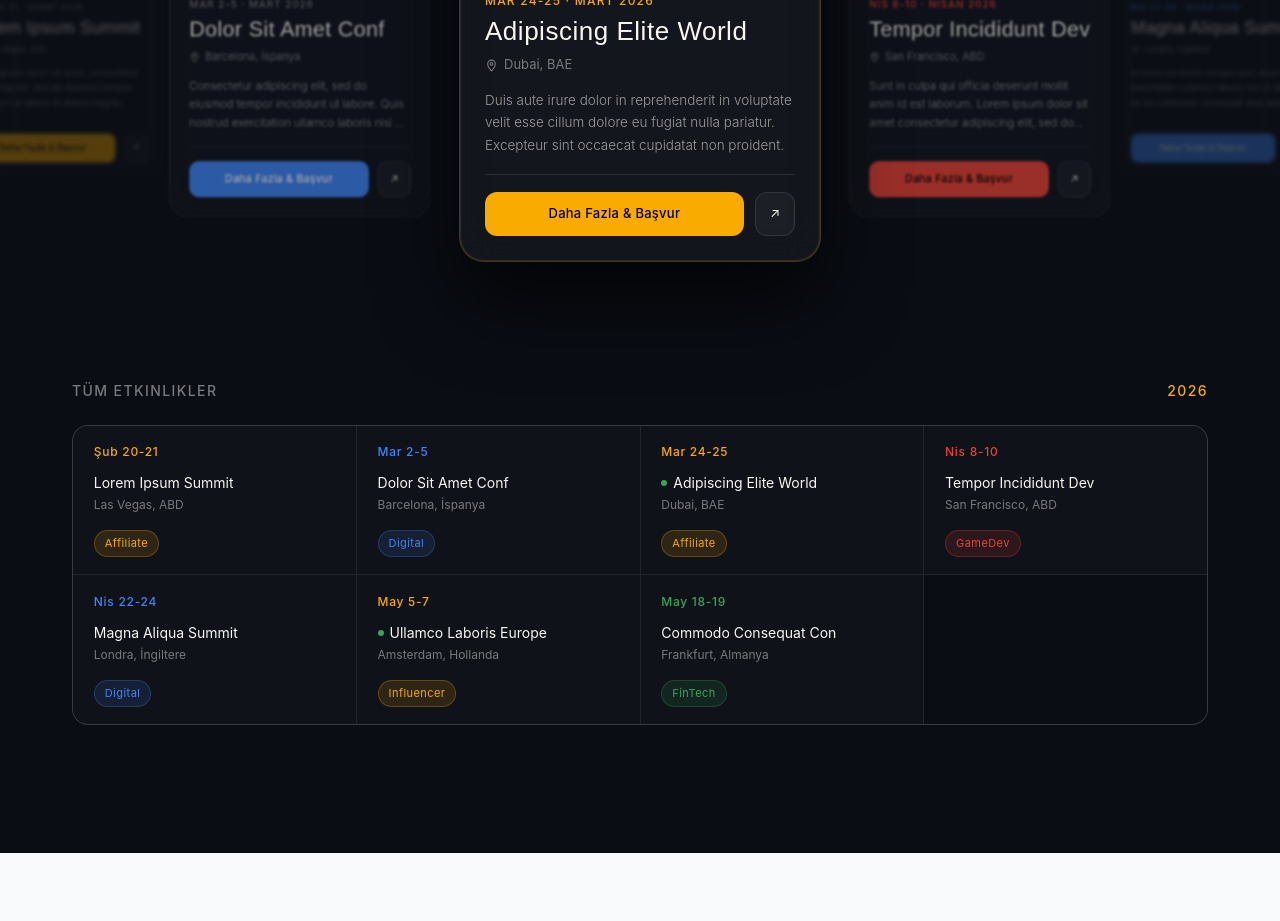
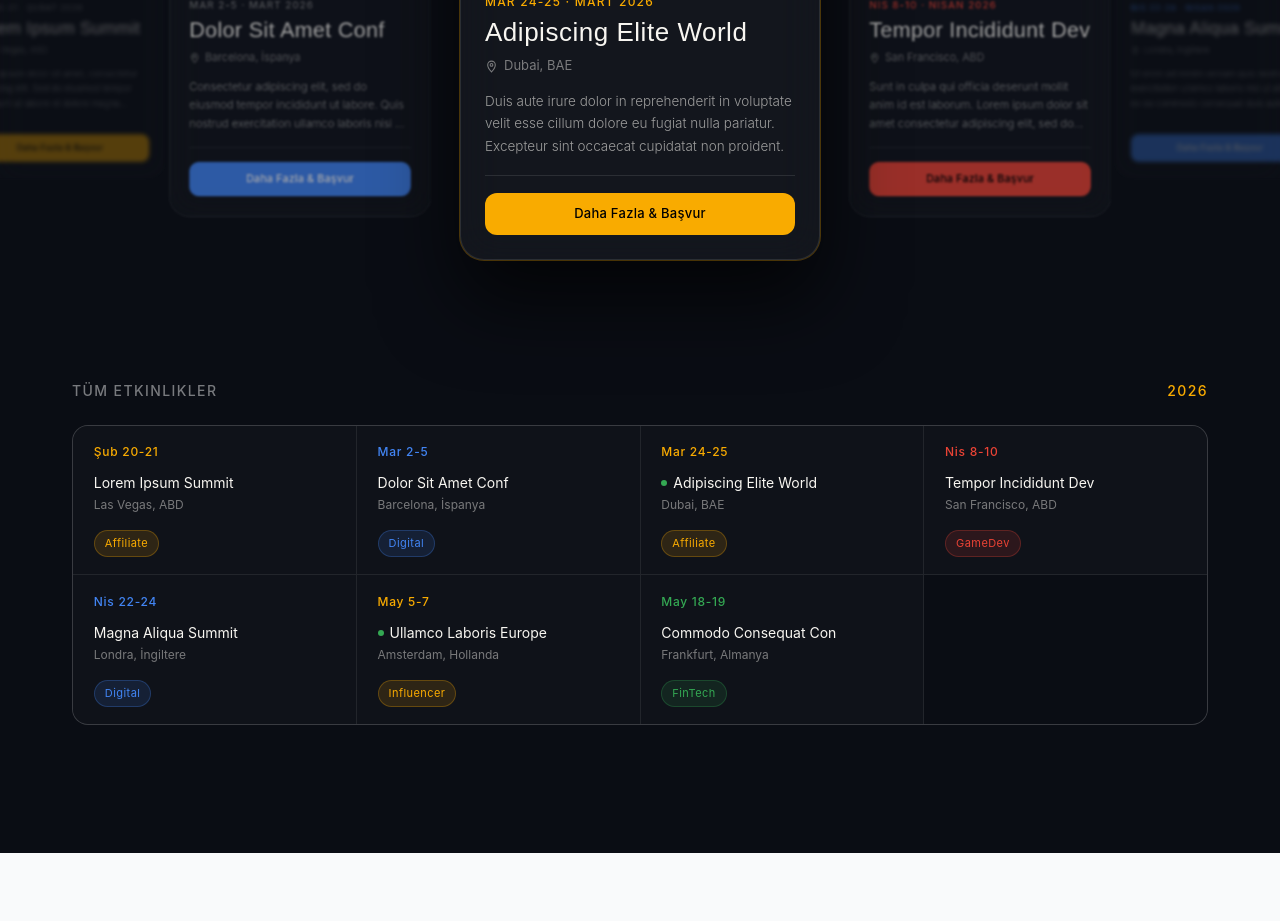
Before and after one commit to GDGonCampusMarmara/official-website, a React (Vite) app: page / in a window 1280 px wide. Shown: the part 2260-3181 px from the top of the page. Built offline with nearby package versions, Linux system fonts and the light colour scheme; a web font is replaced by a local one.

Commit message:
feat: add RegistrationClosed page and implement conditional event redirects

```diff
--- a/src/App.jsx
+++ b/src/App.jsx
@@ -5,6 +5,7 @@ import About from "./sections/about";
 import Team from "./sections/team";
 import NotFound from "./pages/notFound";
 import Events from "./sections/events";
+import RegistrationClosed from "./pages/registrationClosed";
 
 const HomePage = () => (
   <div className="min-h-screen bg-[#0a0d14]">
@@ -21,7 +22,7 @@ function App() {
     <Router>
       <Routes>
         <Route path="/" element={<HomePage />} />
-
+        <Route path="/basvuru-kapali" element={<RegistrationClosed />} />
         <Route path="*" element={<NotFound />} />
       </Routes>
     </Router>
--- a/src/components/eventscard.jsx
+++ b/src/components/eventscard.jsx
@@ -1,6 +1,8 @@
 import { FOCUS_CLASSES, CARD_POS } from "../constants/eventsdata";
+import { useNavigate } from "react-router-dom";
 
 export default function EventCard({ ev, posStr, onNavigate }) {
+  const navigate = useNavigate();
   const fc = FOCUS_CLASSES[ev.focus] || FOCUS_CLASSES["Affiliate Marketing"];
   const posClass = CARD_POS[posStr] ?? CARD_POS["3"];
 
@@ -8,6 +10,15 @@ export default function EventCard({ ev, posStr, onNavigate }) {
     if (e.target.tagName === "BUTTON" || e.target.tagName === "A") return;
     const pos = parseInt(posStr, 10);
     if (pos !== 0) onNavigate(pos > 0 ? 1 : -1);
+  };
+
+  const handleApplyClick = (e) => {
+    e.stopPropagation();
+    if (!ev.formLink || ev.formLink === "#") {
+      navigate("/basvuru-kapali");
+    } else {
+      window.open(ev.formLink, "_blank", "noopener,noreferrer");
+    }
   };
 
   return (
@@ -77,25 +88,17 @@ export default function EventCard({ ev, posStr, onNavigate }) {
           {ev.desc}
         </p>
         <div className="h-px bg-white/10 mb-[1.1rem]" />
-        <div className="flex gap-[.7rem]">
-          <a
-            href={ev.formLink}
-            target="_blank"
-            rel="noopener noreferrer"
+        <div className="flex">
+          <button
+            onClick={handleApplyClick}
             className={[
-              "flex-1 flex items-center justify-center rounded-xl",
+              "w-full flex items-center justify-center rounded-xl",
               "py-[11px] px-3 text-[13px] font-medium tracking-[.02em]",
-              "no-underline transition-all duration-200 hover:-translate-y-px",
+              "transition-all duration-200 hover:-translate-y-px cursor-pointer",
               fc.primaryBtn,
             ].join(" ")}
           >
-            Daha Fazla &amp; Başvur
-          </a>
-          <button
-            onClick={() => window.open(ev.link, "_blank")}
-            className="bg-white/[4%] text-[#f8f6f1] border border-white/10 rounded-xl py-[11px] px-[14px] text-[13px] transition-all duration-200 cursor-pointer hover:bg-white/[9%] hover:border-white/20"
-          >
-            ↗
+            Daha Fazla & Başvur
           </button>
         </div>
       </div>
--- a/src/components/timelineitem.jsx
+++ b/src/components/timelineitem.jsx
@@ -1,12 +1,22 @@
+import { useNavigate } from "react-router-dom";
 import { FOCUS_CLASSES } from "../constants/eventsdata";
 
 export default function TimelineItem({ ev }) {
+  const navigate = useNavigate();
   const fc = FOCUS_CLASSES[ev.focus] || FOCUS_CLASSES["Affiliate Marketing"];
+
+  const handleClick = () => {
+    if (!ev.formLink || ev.formLink === "#") {
+      navigate("/basvuru-kapali");
+    } else {
+      window.open(ev.formLink, "_blank", "noopener,noreferrer");
+    }
+  };
 
   return (
     <div
       className="cursor-pointer transition-colors duration-200 hover:bg-[#f9ab00]/[5%] p-[1.1rem_1.3rem] bg-white/[2%] flex flex-col justify-between h-full w-full"
-      onClick={() => window.open(ev.formLink, "_blank")}
+      onClick={handleClick}
     >
       <div className="flex flex-col gap-3">
         <div className={`text-[12px] tracking-[.06em] font-medium ${fc.text}`}>
--- /dev/null
+++ b/src/pages/registrationClosed.jsx
@@ -0,0 +1,26 @@
+import { useNavigate } from "react-router-dom";
+
+export default function RegistrationClosed() {
+  const navigate = useNavigate();
+
+  return (
+    <div className="min-h-screen bg-[#0a0d14] flex flex-col items-center justify-center text-center px-8 font-sans">
+      <div className="w-16 h-16 rounded-full bg-white/5 border border-white/10 flex items-center justify-center mb-8">
+        <span className="text-[#f9ab00] text-2xl">!</span>
+      </div>
+      <h1 className="text-3xl md:text-4xl font-bold text-[#f8f6f1] mb-4">
+        Başvurular Henüz Açılmadı
+      </h1>
+      <p className="text-[#f8f6f1]/40 max-w-[450px] mb-10 leading-relaxed">
+        Bu etkinlik için katılım formları henüz aktif edilmemiştir. Gelişmeleri
+        sosyal medya hesaplarımızdan takip edebilirsiniz.
+      </p>
+      <button
+        onClick={() => navigate("/")}
+        className="px-8 py-3 rounded-xl bg-white/5 border border-white/10 text-[#f8f6f1] hover:bg-white/10 transition-all cursor-pointer"
+      >
+        Ana Sayfaya Dön
+      </button>
+    </div>
+  );
+}
```
